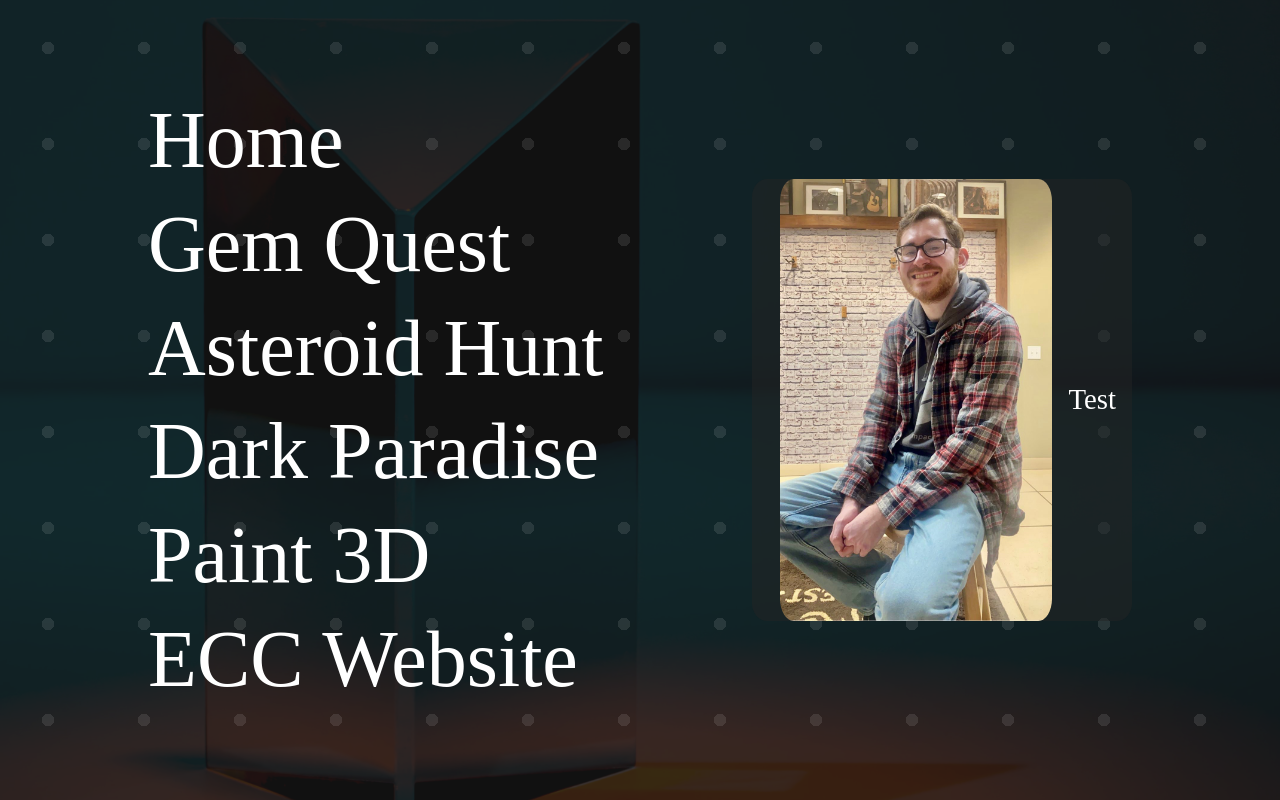
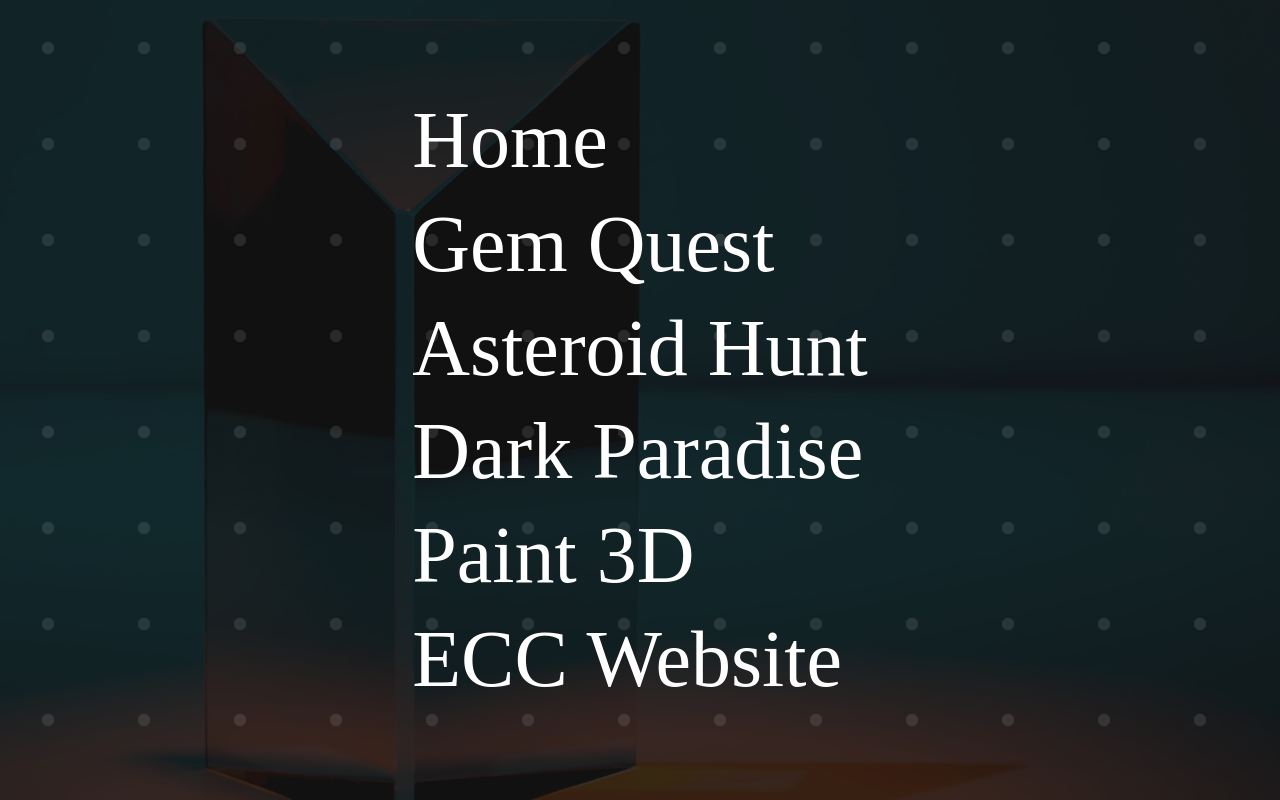
Before and after one commit to ClaytonHeidt/MyWebsite, a plain HTML site: page portfolio.html in a window 1280 px wide. Drawn offline with Linux system fonts and the light colour scheme.

Commit message:
Deleted bio from portfolio.html

```diff
--- a/portfolio.html
+++ b/portfolio.html
@@ -18,12 +18,6 @@
             <div class="menu-item" onclick="window.open('https://crimsonite.itch.io/paint-3d');">Paint 3D</div>
             <div class="menu-item" onclick="window.open('ECC Website/ECC.html');">ECC Website</div>
         </div>
-        <div id="menu-bio">
-            <img id="menu-bio-image" src="Pictures/me.jpg">
-            <div id="menu-bio-text">
-                Test
-            </div>
-        </div>
         <div id="menu-background-pattern"></div>
         <div id="menu-background-image"></div>
     </div>
```
